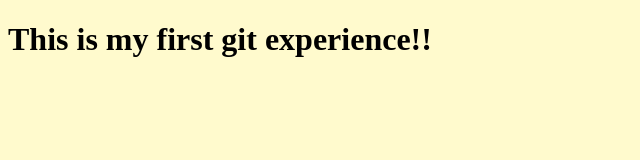
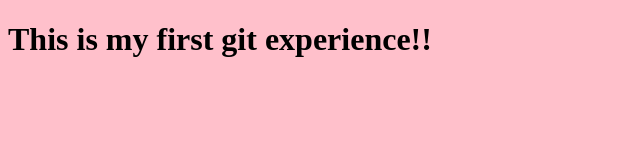
Before and after one commit to lab27/testgit, a plain HTML site: page index.html in a window 1280 px wide. Shown: the whole page, without its empty margins (0-640 px from the left). Drawn offline with Linux system fonts and the light colour scheme.

Commit message:
[feat] make it pink

```diff
--- a/index.html
+++ b/index.html
@@ -7,7 +7,7 @@
 
   <style>
     body {
-      background-color: lemonchiffon;
+      background-color: pink;
     }
 
   </style>
```
